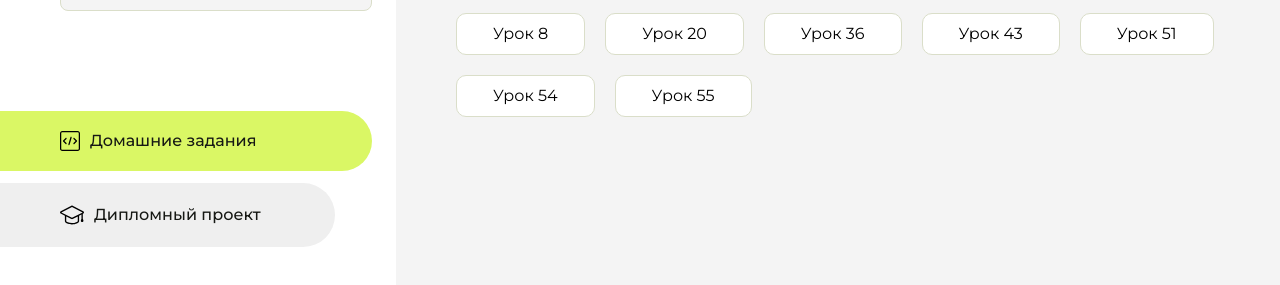
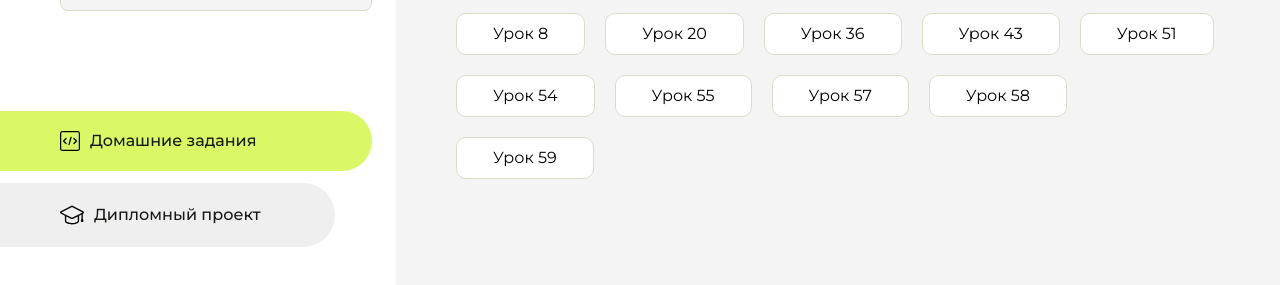
Before and after one commit to Kotopes4545/homework, a plain HTML site: page index.html in a window 1280 px wide. Shown: the part 225-510 px from the top of the page. Drawn offline with Linux system fonts and the light colour scheme.

Commit message:
Update index.html

```diff
--- a/index.html
+++ b/index.html
@@ -113,6 +113,15 @@
                     <li class="content__list-item">
                         <a href="lesson55/index.html">Урок 55</a>
                     </li>
+                    <li class="content__list-item">
+                        <a href="lesson57/index.html">Урок 57</a>
+                    </li>
+                    <li class="content__list-item">
+                        <a href="lesson58/index.html">Урок 58</a>
+                    </li>
+                    <li class="content__list-item">
+                        <a href="lesson59/index.html">Урок 59</a>
+                    </li>
                 </ul>
             </div>
             <div class="content__block hidden" id="diplomBlock">
```
